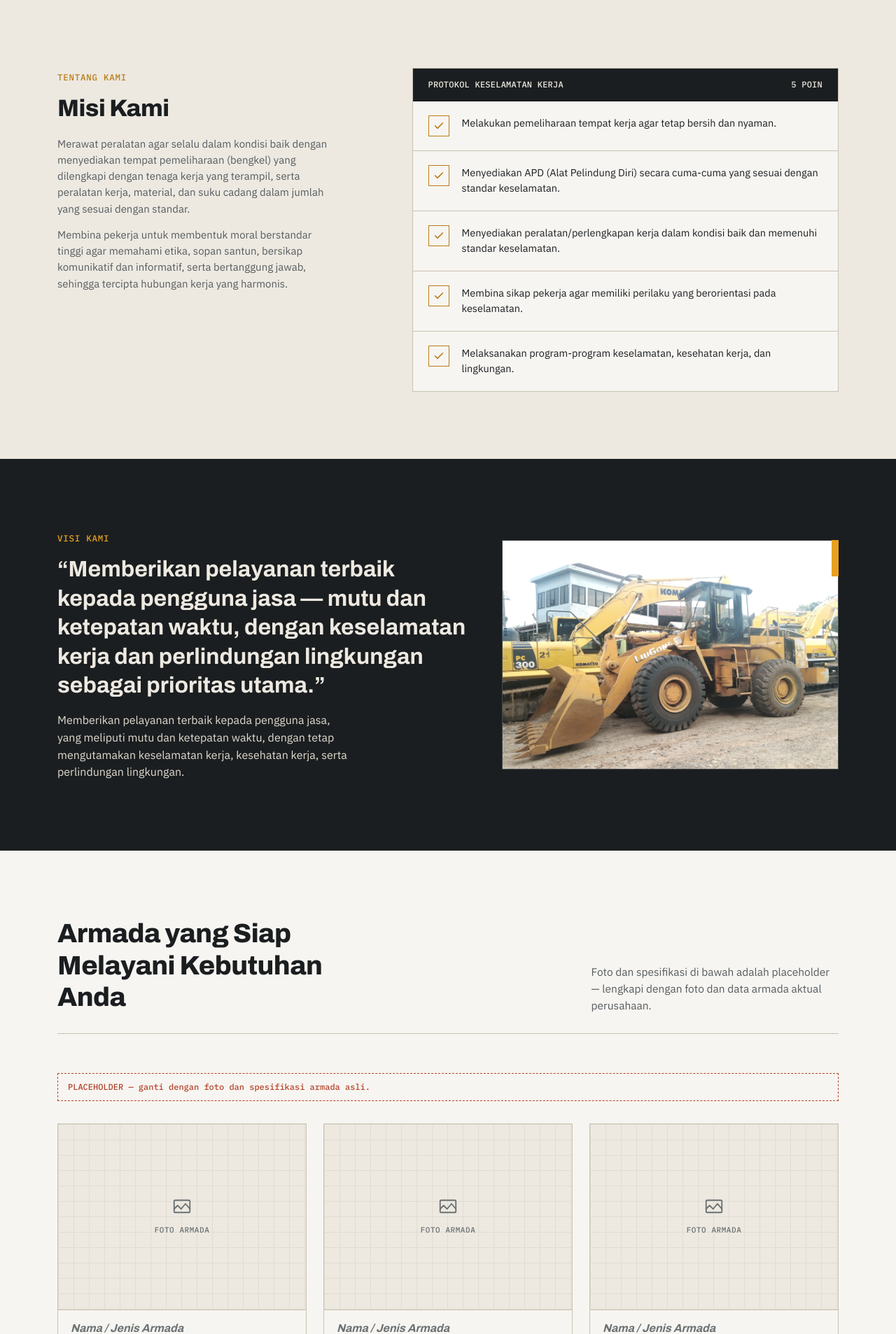
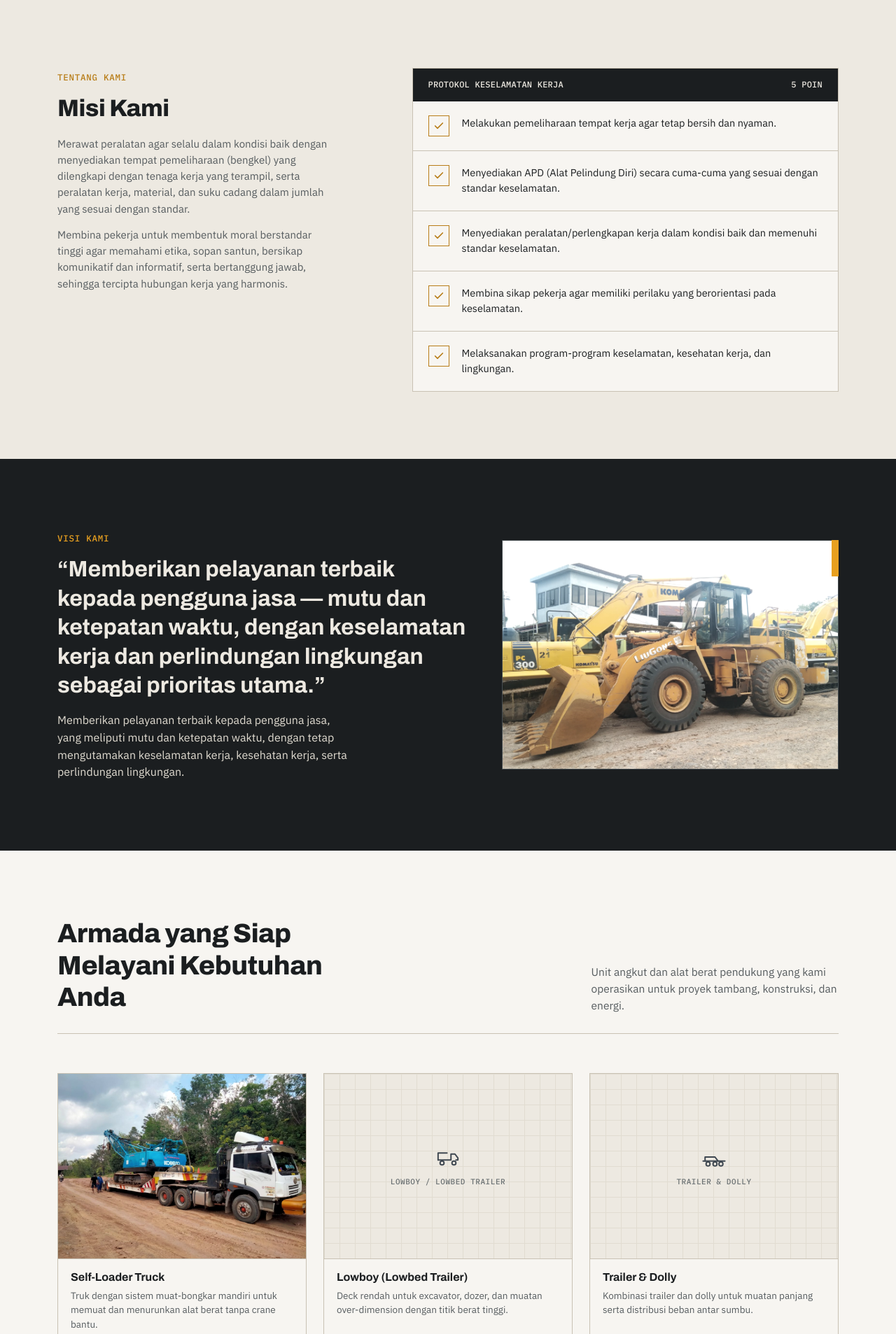
Before and after one commit to MichaelTengganus98/subur-sedaya-maju-v2, a Django app: page / in a window 1280 px wide. Shown: the part 2792-4699 px from the top of the page at 70% size. Run offline with Django 4.2, Linux system fonts and the light colour scheme; some libraries are stand-ins or nearby versions.

Commit message:
Fix header CTA contrast; replace placeholder content with real info
Header:
- "Hubungi Kami" nav CTA was dark-on-dark (invisible until hover). Add a
  dark-ground override so .btn-outline is light with a visible border on
  .site-header / .section-dark / .stripe-band; header CTA gets an amber
  outline so it reads as the primary action on the dark bar.
- Same-cause sweep: .stripe-band now also gets the light .kicker colour and
  the muted paragraph colour it was only getting by source-order luck.

Content — removed every visible "this is placeholder" disclaimer and the
rust placeholder-note banners; filled with verifiable information:
- Fleet: 6 real unit types with specs from public company info (self-loader,
  lowboy, trailer & dolly, crawler crane 25-260 T, dump truck, support
  equipment). Real company photos on 3 cards, neutral equipment tiles on the
  rest. No stock/hotlinked images.
- Testimonials: fake quote cards removed (no real testimonials are public);
  replaced with a link to the company's Google Business reviews.
- Certifications: fake "Nama Sertifikasi" badges replaced with 4 real
  attributes (Badan Hukum PT, sejak 2006, komitmen K3/SMK3, bengkel sendiri).
- Coverage: real South Sumatra areas + national-on-request instead of
  "+ Tambah Wilayah" chips.
- FAQ: the 3 placeholder answers written (asuransi/estimasi kept
  non-committal, to be confirmed with the client).

Dead placeholder CSS (.placeholder-note, .placeholder-copy, .placeholder-media*)
removed. docs/CONTENT-TODO.md updated to reflect what's filled vs still ideal.

Verified on the dev server (Python 3.8): manage.py check clean; header CTA
visible; all reworked sections screenshotted.

Co-Authored-By: Claude Sonnet 5 <noreply@anthropic.com>
Claude-Session: https://claude.ai/code/session_01Eva9HrxtUju6TmTRyvn6ns

```diff
--- a/static/css/style.css
+++ b/static/css/style.css
@@ -124,13 +126,6 @@ h1,h2,h3,h4,h5{ font-family:var(--head); font-weight:700; line-height:1.2; }
   .head-row{ flex-direction:column; align-items:flex-start; gap:16px; }
 }
 
-.placeholder-note{
-  font-family:var(--mono); font-size:12px; color:var(--rust);
-  border:1px dashed var(--rust); padding:10px 14px; margin-bottom:32px;
-}
-.placeholder-copy{ color:var(--muted-2) !important; font-style:italic; }
-.placeholder-copy-sm{ font-size:12.5px; }
-
 /* ---------- buttons ---------- */
 .btn{
   display:inline-flex; align-items:center; justify-content:center; gap:8px;
@@ -389,19 +390,17 @@ h1,h2,h3,h4,h5{ font-family:var(--head); font-weight:700; line-height:1.2; }
 .fleet-card{ border:1px solid var(--line); background:var(--paper); padding:0 0 20px; }
 .fleet-card h4{ font-size:16px; margin:16px 18px 6px; }
 .fleet-card p{ font-size:13.5px; color:var(--ink-soft); margin:0 18px; }
-.placeholder-media,
-.placeholder-media-sq,
-.placeholder-media-circle{
-  display:flex; flex-direction:column; align-items:center; justify-content:center; gap:8px;
-  color:var(--muted-2);
+.fleet-media{ aspect-ratio:4/3; border-bottom:1px solid var(--line); overflow:hidden; }
+.fleet-media img{ width:100%; height:100%; object-fit:cover; filter:grayscale(.15) contrast(1.05); }
+.fleet-tile{
+  aspect-ratio:4/3; border-bottom:1px solid var(--line); color:var(--steel);
+  display:flex; flex-direction:column; align-items:center; justify-content:center; gap:10px;
   background:
     linear-gradient(var(--concrete-2) 1px, transparent 1px) 0 0/22px 22px,
     linear-gradient(90deg, var(--concrete-2) 1px, transparent 1px) 0 0/22px 22px,
     var(--concrete);
-  border-bottom:1px solid var(--line);
 }
-.placeholder-media{ aspect-ratio:4/3; }
-.placeholder-media span{ font-family:var(--mono); font-size:11px; letter-spacing:.05em; text-transform:uppercase; }
+.fleet-tile span{ font-family:var(--mono); font-size:11px; letter-spacing:.05em; text-transform:uppercase; color:var(--muted-2); }
 
 /* ---------- partners / commitment split ---------- */
 .partners .two-col,
--- a/templates/pages/home.html
+++ b/templates/pages/home.html
@@ -251,20 +251,54 @@
 		<div class="container">
 			<div class="head-row reveal">
 				<h2 class="section-title">Armada yang Siap Melayani Kebutuhan Anda</h2>
-				<p>Foto dan spesifikasi di bawah adalah placeholder — lengkapi dengan foto dan data armada aktual perusahaan.</p>
+				<p>Unit angkut dan alat berat pendukung yang kami operasikan untuk proyek tambang, konstruksi, dan energi.</p>
 			</div>
-			<p class="placeholder-note reveal">PLACEHOLDER — ganti dengan foto dan spesifikasi armada asli.</p>
 			<div class="fleet-grid">
-				{% for i in "123456" %}
 				<div class="fleet-card reveal">
-					<div class="placeholder-media">
-						<svg viewBox="0 0 24 24" width="30" height="30" fill="none" stroke="currentColor" stroke-width="1.5" stroke-linecap="round" stroke-linejoin="round"><rect x="3" y="3" width="18" height="14" rx="1"></rect><path d="M3 13l4-4 4 4 5-6 5 6"></path></svg>
-						<span>Foto Armada</span>
+					<div class="fleet-media">
+						<img src="{% static 'images/hero-truck.jpeg' %}" alt="Self-loader truck PT Subur Sedaya Maju mengangkut crawler crane" loading="lazy">
 					</div>
-					<h4 class="placeholder-copy">Nama / Jenis Armada</h4>
-					<p class="placeholder-copy">Deskripsi singkat kapasitas dan spesifikasi armada.</p>
+					<h4>Self-Loader Truck</h4>
+					<p>Truk dengan sistem muat-bongkar mandiri untuk memuat dan menurunkan alat berat tanpa crane bantu.</p>
 				</div>
-				{% endfor %}
+				<div class="fleet-card reveal">
+					<div class="fleet-tile">
+						<svg viewBox="0 0 24 24" width="34" height="34" fill="none" stroke="currentColor" stroke-width="1.4" stroke-linecap="round" stroke-linejoin="round"><path d="M2 15h13V9h4l3 4v2h-2"></path><path d="M2 15V8h9"></path><circle cx="6" cy="18" r="2"></circle><circle cx="18" cy="18" r="2"></circle></svg>
+						<span>Lowboy / Lowbed Trailer</span>
+					</div>
+					<h4>Lowboy (Lowbed Trailer)</h4>
+					<p>Deck rendah untuk excavator, dozer, dan muatan over-dimension dengan titik berat tinggi.</p>
+				</div>
+				<div class="fleet-card reveal">
+					<div class="fleet-tile">
+						<svg viewBox="0 0 24 24" width="34" height="34" fill="none" stroke="currentColor" stroke-width="1.4" stroke-linecap="round" stroke-linejoin="round"><path d="M1 16h22"></path><path d="M3 16V12h10l3 4"></path><circle cx="6" cy="19" r="2"></circle><circle cx="13" cy="19" r="2"></circle><circle cx="19" cy="19" r="2"></circle></svg>
+						<span>Trailer &amp; Dolly</span>
+					</div>
+					<h4>Trailer &amp; Dolly</h4>
+					<p>Kombinasi trailer dan dolly untuk muatan panjang serta distribusi beban antar sumbu.</p>
+				</div>
+				<div class="fleet-card reveal">
+					<div class="fleet-media">
+						<img src="{% static 'images/partner-photo.png' %}" alt="Crawler crane dan alat berat di pool PT Subur Sedaya Maju" loading="lazy">
+					</div>
+					<h4>Crawler Crane 25 – 260 Ton</h4>
+					<p>Sewa crane crawler kapasitas 25 T hingga 260 T untuk pengangkatan dan penempatan beban berat.</p>
+				</div>
+				<div class="fleet-card reveal">
+					<div class="fleet-tile">
+						<svg viewBox="0 0 24 24" width="34" height="34" fill="none" stroke="currentColor" stroke-width="1.4" stroke-linecap="round" stroke-linejoin="round"><path d="M3 17h11v-5H8l-3 3H3z"></path><path d="M14 12l3-4h3v9h-6"></path><circle cx="7" cy="19" r="2"></circle><circle cx="17" cy="19" r="2"></circle></svg>
+						<span>Dump Truck</span>
+					</div>
+					<h4>Dump Truck</h4>
+					<p>Angkutan material curah dan pendukung mobilisasi proyek di area tambang dan konstruksi.</p>
+				</div>
+				<div class="fleet-card reveal">
+					<div class="fleet-media">
+						<img src="{% static 'images/mitra-photo.jpeg' %}" alt="Wheel loader dan alat berat pendukung PT Subur Sedaya Maju" loading="lazy">
+					</div>
+					<h4>Alat Berat Pendukung</h4>
+					<p>Wheel loader, motor grader, dozer, vibro, hiab crane, dan unit excavator untuk kebutuhan di lokasi.</p>
+				</div>
 			</div>
 		</div>
 	</section>
@@ -300,20 +334,12 @@
 		<div class="container">
 			<div class="head-row reveal">
 				<h2 class="section-title">Apa Kata Mitra Kami</h2>
-				<p>Kutipan di bawah adalah placeholder — ganti dengan testimoni nyata dari klien Anda.</p>
+				<p>Lebih dari 50 perusahaan di sektor tambang, konstruksi, dan energi mempercayakan mobilisasi alat berat mereka kepada kami sejak 2006.</p>
 			</div>
-			<p class="placeholder-note reveal">PLACEHOLDER — ganti dengan testimoni klien asli.</p>
-			<div class="testimonial-grid">
-				{% for i in "123" %}
-				<div class="testimonial-card reveal">
-					<div class="placeholder-media-circle">
-						<svg viewBox="0 0 24 24" width="24" height="24" fill="none" stroke="currentColor" stroke-width="1.5" stroke-linecap="round" stroke-linejoin="round"><path d="M20 21v-2a4 4 0 0 0-4-4H8a4 4 0 0 0-4 4v2"></path><circle cx="12" cy="7" r="4"></circle></svg>
-					</div>
-					<p class="testimonial-quote placeholder-copy">“Tulis kutipan testimoni klien di sini.”</p>
-					<h5 class="placeholder-copy">Nama Klien</h5>
-					<span class="placeholder-copy placeholder-copy-sm">Jabatan, Nama Perusahaan</span>
-				</div>
-				{% endfor %}
+			<div class="reviews-panel reveal">
+				<div class="reviews-tag">ULASAN GOOGLE BISNIS</div>
+				<p>Baca pengalaman pelanggan yang telah bekerja sama dengan PT Subur Sedaya Maju langsung dari ulasan Google Bisnis kami.</p>
+				<a href="https://www.google.com/maps/search/?api=1&query=PT+Subur+Sedaya+Maju+Prabumulih" class="btn btn-outline" target="_blank" rel="noopener">Lihat Ulasan di Google Maps</a>
 			</div>
 		</div>
 	</section>
@@ -321,19 +347,38 @@
 	<section class="certifications section section-tint" id="legalitas">
 		<div class="container">
 			<div class="head-row reveal">
-				<h2 class="section-title">Legalitas dan Standar yang Kami Penuhi</h2>
-				<p>Lambang di bawah adalah placeholder — lengkapi dengan legalitas resmi perusahaan (mis. NIB/SIUP, SMK3, ISO).</p>
+				<h2 class="section-title">Dasar Kepercayaan Pelanggan Kami</h2>
+				<p>Fondasi legalitas dan operasional yang menjadi alasan perusahaan mempercayakan alat berat mereka kepada kami.</p>
 			</div>
-			<p class="placeholder-note reveal">PLACEHOLDER — ganti dengan sertifikasi / legalitas resmi.</p>
 			<div class="cert-grid">
-				{% for i in "1234" %}
 				<div class="cert-badge reveal">
-					<div class="placeholder-media-sq">
+					<div class="cert-icon">
 						<svg viewBox="0 0 24 24" width="26" height="26" fill="none" stroke="currentColor" stroke-width="1.5" stroke-linecap="round" stroke-linejoin="round"><path d="M12 2l8 4v6c0 5-3.5 8.5-8 10-4.5-1.5-8-5-8-10V6z"></path></svg>
 					</div>
-					<span class="placeholder-copy placeholder-copy-sm">Nama Sertifikasi</span>
+					<h4>Badan Hukum PT</h4>
+					<span>Perseroan Terbatas resmi berdomisili di Prabumulih, Sumatera Selatan</span>
 				</div>
-				{% endfor %}
+				<div class="cert-badge reveal">
+					<div class="cert-icon">
+						<svg viewBox="0 0 24 24" width="26" height="26" fill="none" stroke="currentColor" stroke-width="1.5" stroke-linecap="round" stroke-linejoin="round"><circle cx="12" cy="12" r="10"></circle><polyline points="12 6 12 12 16 14"></polyline></svg>
+					</div>
+					<h4>Beroperasi Sejak 2006</h4>
+					<span>Hampir dua dekade pengalaman mobilisasi alat berat</span>
+				</div>
+				<div class="cert-badge reveal">
+					<div class="cert-icon">
+						<svg viewBox="0 0 24 24" width="26" height="26" fill="none" stroke="currentColor" stroke-width="1.5" stroke-linecap="round" stroke-linejoin="round"><path d="M12 22s8-4 8-10V5l-8-3-8 3v7c0 6 8 10 8 10z"></path><polyline points="9 12 11 14 15 10"></polyline></svg>
+					</div>
+					<h4>Komitmen K3 / SMK3</h4>
+					<span>Keselamatan dan kesehatan kerja sebagai prioritas utama di setiap proyek</span>
+				</div>
+				<div class="cert-badge reveal">
+					<div class="cert-icon">
+						<svg viewBox="0 0 24 24" width="26" height="26" fill="none" stroke="currentColor" stroke-width="1.5" stroke-linecap="round" stroke-linejoin="round"><path d="M14.7 6.3a1 1 0 0 0 0 1.4l1.6 1.6a1 1 0 0 0 1.4 0l3.77-3.77a6 6 0 0 1-7.94 7.94l-6.91 6.91a2.12 2.12 0 0 1-3-3l6.91-6.91a6 6 0 0 1 7.94-7.94l-3.76 3.76z"></path></svg>
+					</div>
+					<h4>Bengkel Pemeliharaan Sendiri</h4>
+					<span>Perawatan armada in-house dengan suku cadang dan tenaga terampil</span>
+				</div>
 			</div>
 		</div>
 	</section>
@@ -345,10 +390,12 @@
 				<p>Basis operasional kami di Sumatera Selatan, dengan kemampuan menjangkau wilayah lain sesuai kebutuhan proyek.</p>
 			</div>
 			<div class="coverage-chips reveal">
-				<span class="chip">Sumatera Selatan</span>
-				<span class="chip chip-placeholder">+ Tambah Wilayah</span>
-				<span class="chip chip-placeholder">+ Tambah Wilayah</span>
-				<span class="chip chip-placeholder">+ Tambah Wilayah</span>
+				<span class="chip">Sumatera Selatan — Basis Operasional</span>
+				<span class="chip chip-line">Prabumulih</span>
+				<span class="chip chip-line">Palembang</span>
+				<span class="chip chip-line">Muara Enim</span>
+				<span class="chip chip-line">Lahat</span>
+				<span class="chip chip-line">Jangkauan Nasional — Sesuai Kebutuhan Proyek</span>
 			</div>
 		</div>
 	</section>
@@ -362,7 +409,7 @@
 			<div class="faq-list reveal">
 				<details class="faq-item">
 					<summary>Wilayah mana saja yang dilayani oleh PT Subur Sedaya Maju?</summary>
-					<p class="placeholder-copy">Placeholder — mohon lengkapi cakupan wilayah layanan secara rinci.</p>
+					<p>Basis operasional kami di Prabumulih, Sumatera Selatan, dan kami rutin melayani proyek tambang, konstruksi, serta energi di seluruh wilayah Sumatera Selatan. Pengiriman ke wilayah lain di Indonesia dapat dilayani sesuai kebutuhan proyek.</p>
 				</details>
 				<details class="faq-item">
 					<summary>Bagaimana proses pemesanan jasa transportasi alat berat?</summary>
@@ -370,11 +417,11 @@
 				</details>
 				<details class="faq-item">
 					<summary>Apakah tersedia asuransi untuk pengiriman alat berat?</summary>
-					<p class="placeholder-copy">Placeholder — mohon lengkapi kebijakan asuransi pengiriman.</p>
+					<p>Kebutuhan asuransi pengiriman dibahas pada tahap konsultasi dan disesuaikan dengan nilai, jenis, serta rute alat berat Anda. Tim kami akan membantu menyiapkan opsi perlindungan yang sesuai.</p>
 				</details>
 				<details class="faq-item">
 					<summary>Berapa lama estimasi waktu pengiriman?</summary>
-					<p class="placeholder-copy">Placeholder — mohon lengkapi estimasi waktu berdasarkan jarak/rute.</p>
+					<p>Estimasi waktu ditentukan setelah survei rute karena bergantung pada jarak, kondisi jalan, proses perizinan, dan dimensi muatan. Anda akan menerima perkiraan jadwal setelah konsultasi dan survei awal.</p>
 				</details>
 			</div>
 		</div>
```
Also changed, not shown: other parts of static/css/style.css (+34 -14 lines), docs/CONTENT-TODO.md (+38 -27 lines).
